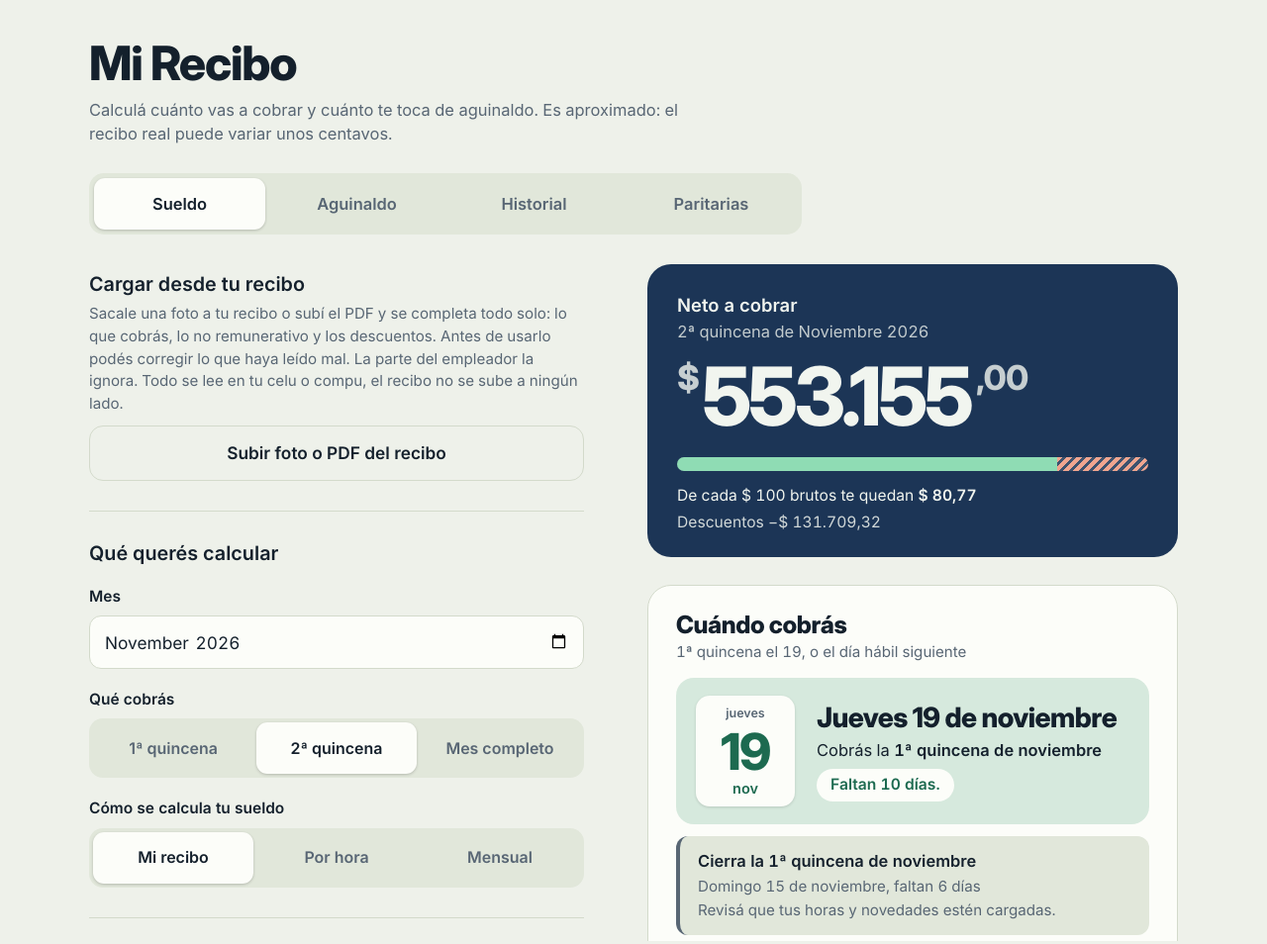
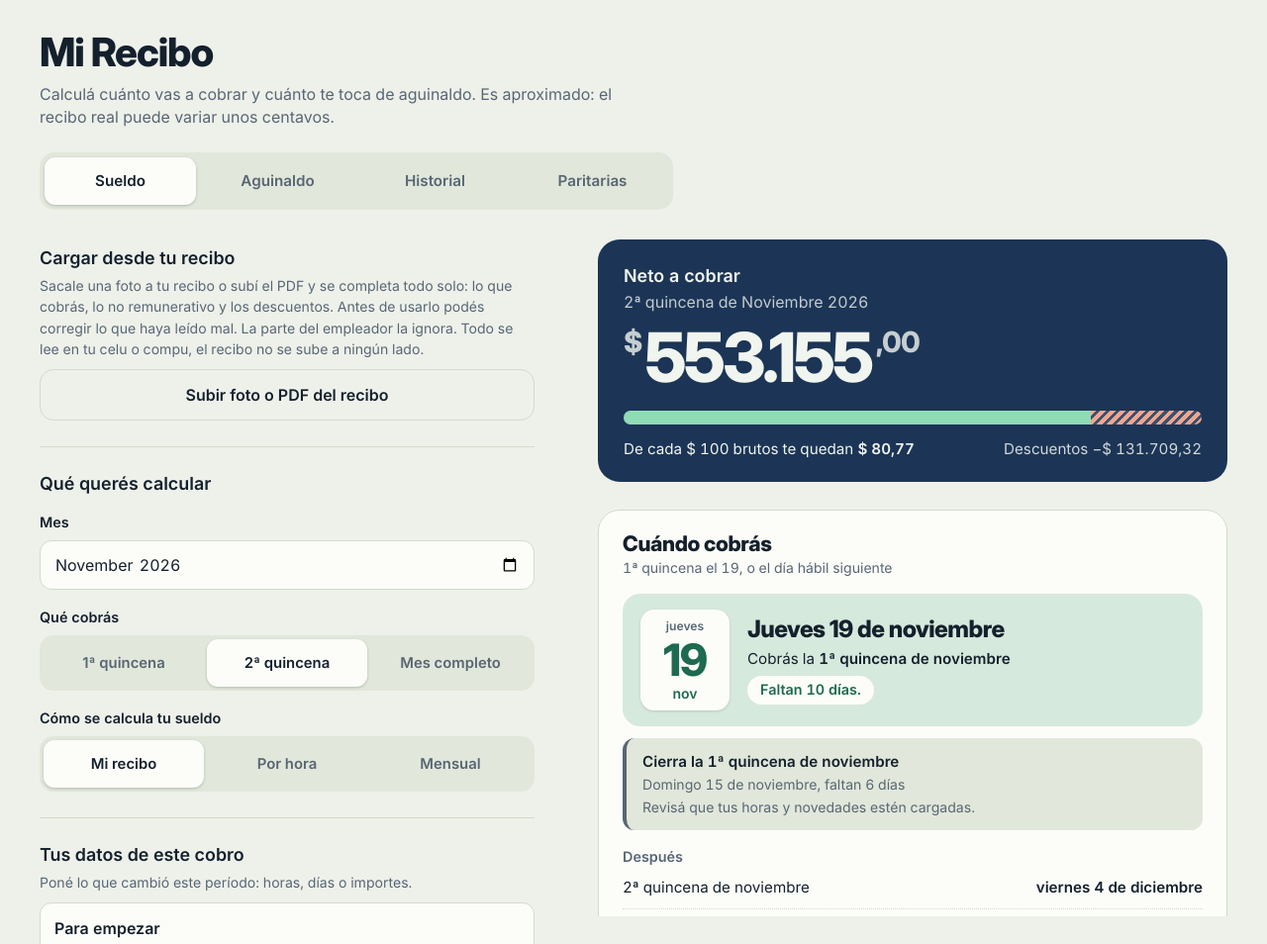
Before and after one commit to lautaro101/calculadora-sueldo, a plain HTML site: page index.html in a window 1280 px wide. Shown: the top 954 px of the page at 99% size. Drawn offline with Linux system fonts and the light colour scheme.

Commit message:
Add files via upload

```diff
--- a/index.html
+++ b/index.html
@@ -304,34 +304,34 @@ input:disabled{opacity:.45}
    letra del usuario (data-letra) sigue mandando porque es más específica.
    ====================================================================== */
 @media(min-width:900px){
-  html{font-size:103%}
-  .top{max-width:1180px;padding:40px 40px 18px}
-  .top h1{font-size:2.9rem}
+  html{font-size:100%}
+  .top{max-width:1280px;padding:32px 40px 14px}
+  .top h1{font-size:2.5rem}
   .top p{font-size:1rem;max-width:62ch;margin-top:10px}
   .tabs{padding:10px 0 14px}
-  .tabs-in{max-width:1180px;padding:0 40px}
-  .tabs-in div{max-width:720px;gap:6px;padding:5px;border-radius:15px}
-  .tabs button{min-height:52px;font-size:1rem;border-radius:11px}
-  main{max-width:1180px;padding:16px 40px 90px}
+  .tabs-in{max-width:1280px;padding:0 40px}
+  .tabs-in div{max-width:640px;gap:6px;padding:5px;border-radius:15px}
+  .tabs button{min-height:48px;font-size:.95rem;border-radius:11px}
+  main{max-width:1280px;padding:16px 40px 90px}
 
   .stage{grid-template-columns:minmax(0,500px) minmax(0,1fr);gap:64px}
   .out{top:100px;max-height:calc(100vh - 116px);overflow-y:auto;overscroll-behavior:contain;padding:0 10px 24px 0;margin-right:-10px;scrollbar-width:thin;scrollbar-color:var(--line) transparent}
   .sheet{margin-top:28px}
 
-  .hero{padding:28px 30px 24px;border-radius:24px}
+  .hero{padding:24px 26px 22px;border-radius:22px}
   .h-top{font-size:1rem}
   .h-top b{font-size:1.12rem}
-  .h-amt{margin:14px 0 22px;font-size:clamp(3.4rem,6.4vw,5.4rem)}
+  .h-amt{margin:12px 0 20px;font-size:clamp(3.2rem,5.4vw,4.6rem)}
   .split{height:14px}
   .h-note{font-size:.95rem;margin-top:14px}
 
-  .grp{padding:30px 0}
+  .grp{padding:26px 0}
   .grp:first-child{padding-top:8px}
-  .grp h2{font-size:1.2rem;margin-bottom:6px}
-  .sub{font-size:.92rem;line-height:1.5;margin-bottom:10px}
-  .fld{margin-top:20px}
-  label,.lab{font-size:.94rem;margin-bottom:8px}
-  input[type=text],input[type=number],input[type=month],input[type=date],input:not([type]){height:54px;padding:0 14px;border-radius:12px;font-size:1.05rem}
+  .grp h2{font-size:1.12rem;margin-bottom:6px}
+  .sub{font-size:.88rem;line-height:1.5;margin-bottom:10px}
+  .fld{margin-top:18px}
+  label,.lab{font-size:.9rem;margin-bottom:7px}
+  input[type=text],input[type=number],input[type=month],input[type=date],input:not([type]){height:50px;padding:0 14px;border-radius:12px;font-size:1rem}
   .in.pre input{padding-left:32px}
   .in.pre>span{left:14px}
   .in.suf>span{right:14px}
@@ -339,29 +339,29 @@ input:disabled{opacity:.45}
   .cols3{gap:0 12px}
   .nota{font-size:.88rem;line-height:1.5}
   .seg{padding:4px;border-radius:14px}
-  .seg button{min-height:52px;font-size:.97rem;border-radius:11px}
+  .seg button{min-height:48px;font-size:.93rem;border-radius:11px}
   .aviso,.ok{padding:14px 16px;font-size:.93rem;border-radius:12px}
-  .btn{min-height:56px;font-size:1.05rem;border-radius:14px}
+  .btn{min-height:52px;font-size:1rem;border-radius:14px}
   .btn2{min-height:46px;padding:0 18px;font-size:.93rem;border-radius:12px}
   .cobroActs .btn2{min-height:46px}
 
-  .cobro{padding:26px 28px 20px;border-radius:24px}
-  .cb-head h2{font-size:1.5rem}
-  .cb-head span{font-size:.92rem}
-  .cb-next{padding:18px 20px;gap:22px;border-radius:18px}
-  .cb-tile{width:100px;padding:12px 0 11px}
-  .cb-tile b{font-size:3.1rem}
-  .cb-f{font-size:1.7rem}
-  .cb-f.rng{font-size:1.15rem}
-  .cb-q,.cb-r{font-size:1rem}
-  .cb-chip{font-size:.95rem;padding:5px 14px}
-  .cb-cierre{padding:14px 18px;font-size:1rem}
-  .cb-cierre span{font-size:.92rem}
-  .cb-r{padding:12px 0}
-  .cb-set select{height:52px}
-  .cb-acts .btn2{min-height:50px}
-  .cb-note{font-size:.9rem;padding:14px 16px}
-  .cb-fer p{font-size:.9rem}
+  .cobro{padding:22px 24px 18px;border-radius:22px}
+  .cb-head h2{font-size:1.35rem}
+  .cb-head span{font-size:.88rem}
+  .cb-next{padding:16px 18px;gap:18px;border-radius:18px}
+  .cb-tile{width:90px;padding:11px 0 10px}
+  .cb-tile b{font-size:2.8rem}
+  .cb-f{font-size:1.5rem}
+  .cb-f.rng{font-size:1.08rem}
+  .cb-q,.cb-r{font-size:.95rem}
+  .cb-chip{font-size:.9rem;padding:4px 13px}
+  .cb-cierre{padding:13px 16px;font-size:.95rem}
+  .cb-cierre span{font-size:.88rem}
+  .cb-r{padding:10px 0}
+  .cb-set select{height:48px}
+  .cb-acts .btn2{min-height:46px}
+  .cb-note{font-size:.86rem;padding:13px 15px}
+  .cb-fer p{font-size:.86rem}
 
   .cn{padding:16px;margin:12px 0;border-radius:14px}
   .cn-h{grid-template-columns:1fr 48px;gap:8px}
@@ -372,14 +372,14 @@ input:disabled{opacity:.45}
   .cn-b .in>span{top:3px}
   .cn-m{margin-top:12px;padding-top:12px;font-size:.93rem}
 
-  .paper{padding:34px 34px 36px;margin:18px 0 20px}
+  .paper{padding:28px 28px 30px;margin:16px 0 18px}
   .p-head b{font-size:1.35rem}
   .p-head span{font-size:.92rem}
   .p-g{font-size:.98rem;margin-top:24px}
-  .r{padding:11px 0;font-size:1.02rem}
+  .r{padding:9px 0;font-size:.97rem}
   .r .d{font-size:.86rem}
   .net-row{margin-top:22px;padding-top:18px}
-  .net-row .a{font-size:2rem}
+  .net-row .a{font-size:1.8rem}
   .acts{gap:12px}
 
   .mhead,.mes{grid-template-columns:52px repeat(3,minmax(0,1fr));gap:10px}
@@ -412,11 +412,22 @@ input:disabled{opacity:.45}
   .hmes{font-size:.84rem;margin-top:20px}
   .hscroll{margin:10px -4px 0}
 }
-@media(min-width:1500px){
-  html{font-size:106%}
-  .top,.tabs-in,main{max-width:1320px}
-  .stage{grid-template-columns:minmax(0,540px) minmax(0,1fr);gap:80px}
-  .hist{max-width:1000px}
+@media(min-width:1400px){
+  .top,.tabs-in,main{max-width:1560px}
+  .top,.tabs-in,main{padding-left:48px;padding-right:48px}
+  .stage{grid-template-columns:minmax(0,470px) minmax(0,1fr);gap:56px}
+  /* resultado en dos columnas: resultado + cobro | recibo */
+  .out{display:grid;grid-template-columns:minmax(0,1fr) minmax(0,1fr);gap:28px 32px;align-items:start;padding-right:14px}
+  .out>.hero{grid-area:auto;grid-column:1;grid-row:1}
+  .out>.cobro{grid-area:auto;grid-column:1;grid-row:2}
+  .out>.sheet:not(.cobro){grid-area:auto;grid-column:2;grid-row:1/span 2}
+  .out>.sheet{margin-top:0}
+  .hist{max-width:1100px}
+  .cfg,.inst{max-width:1000px}
+}
+@media(min-width:1800px){
+  .top,.tabs-in,main{max-width:1760px}
+  .stage{grid-template-columns:minmax(0,500px) minmax(0,1fr);gap:72px}
 }
 </style>
 </head>
@@ -430,7 +441,7 @@ input:disabled{opacity:.45}
   <div class="sp-by">Personal Project by <b>Diosito</b><span class="sp-v" id="spV"></span></div>
 </div>
 <script>
-window.APP_VERSION = "2.1.3";
+window.APP_VERSION = "2.1.4";
 (function () {
   var s = document.getElementById("splash"); if (!s) return;
   var sv = document.getElementById("spV"); if (sv) sv.textContent = "Versión " + window.APP_VERSION;
--- a/sw.js
+++ b/sw.js
@@ -1,6 +1,6 @@
 /* Service worker de "Mi Recibo": deja usar la app sin conexión.
    Si cambiás index.html, subí el archivo y listo: con internet siempre baja la versión nueva. */
-const VERSION = "2.1.3";                                  // misma que APP_VERSION en index.html
+const VERSION = "2.1.4";                                  // misma que APP_VERSION en index.html
 const V = "mi-recibo-v" + VERSION;
 const AV = "calc-avisos";                               // aquí se guardan los próximos avisos (no se borra al actualizar)
 const SHELL = ["./", "./manifest.webmanifest", "./icon-192.png", "./icon-512.png"];
```
